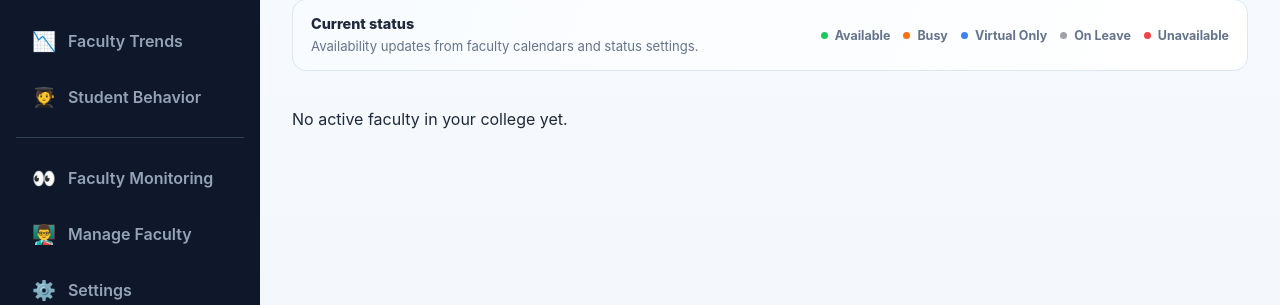
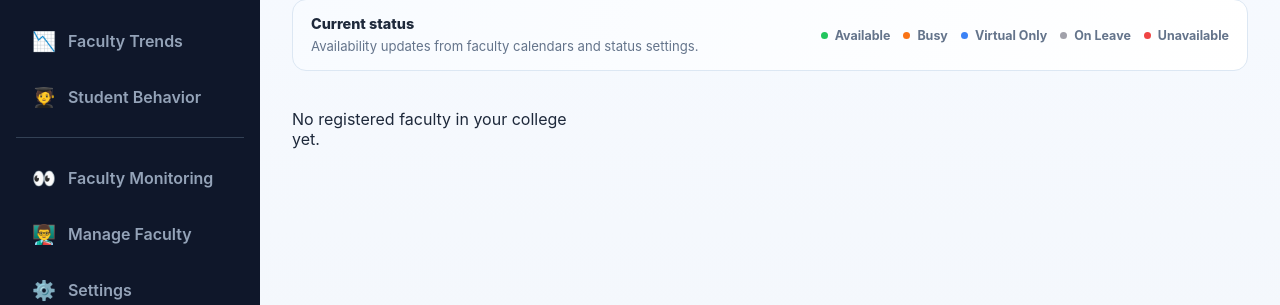
Before and after one commit to jgoleta/facsync, a Django app: template depthead/templates/depthead/facultyMonitoring.html in a window 1280 px wide. Shown: the part 173-478 px from the top of the page. Run offline with Django 5.2, Linux system fonts and the light colour scheme; the template is opened without the code that fills it, so the values that code supplies are empty.

Commit message:
renamed "active faculty" with "registered faculty" in some pages

```diff
--- a/depthead/static/depthead/js/facultyMonitoring.js
+++ b/depthead/static/depthead/js/facultyMonitoring.js
@@ -72,7 +72,7 @@ async function refreshFacultyMonitoring() {
 
     if (facultyList.length === 0) {
       grid.innerHTML =
-        '<p class="empty-state">No active faculty in your college yet.</p>';
+        '<p class="empty-state">No registered faculty in your college yet.</p>';
     } else {
       grid.innerHTML = facultyList.map(renderFacultyCard).join("");
     }
--- a/depthead/templates/depthead/adminDashboard.html
+++ b/depthead/templates/depthead/adminDashboard.html
@@ -47,7 +47,7 @@
                         {% endif %}
                     </div>
                     <div class="card">
-                        <h3>Active Faculty</h3>
+                        <h3>Registered Faculty</h3>
                         <p class="stat">{{ active_faculty_count }}</p>
                         <span class="trend">{{ available_now_pct }}% available now</span>
                     </div>
--- a/depthead/templates/depthead/adminFaculty.html
+++ b/depthead/templates/depthead/adminFaculty.html
@@ -95,7 +95,7 @@
           <div class="management-table-header">
             <div>
               <p class="section-kicker">College directory</p>
-              <h2>Active Faculty</h2>
+              <h2>Registered Faculty</h2>
             </div>
             <div class="management-table-header-actions">
               <a
@@ -194,7 +194,7 @@
               {% empty %}
               <tr>
                 <td colspan="5" class="empty-state">
-                  No active faculty accounts.
+                  No registered faculty accounts.
                 </td>
               </tr>
               {% endfor %}
--- a/depthead/templates/depthead/facultyMonitoring.html
+++ b/depthead/templates/depthead/facultyMonitoring.html
@@ -64,7 +64,7 @@
                     </div>
                 </div>
                 {% empty %}
-                <p class="empty-state">No active faculty in your college yet.</p>
+                <p class="empty-state">No registered faculty in your college yet.</p>
                 {% endfor %}
             </div>
         </main>
--- a/superadmin/static/superadmin/js/superadminDashboard.js
+++ b/superadmin/static/superadmin/js/superadminDashboard.js
@@ -37,7 +37,7 @@ document.addEventListener("DOMContentLoaded", () => {
                     <p class="stat">${data.total_consultations}</p>
                 </div>
                 <div class="card">
-                    <h3>Active Faculty</h3>
+                    <h3>Registered Faculty</h3>
                     <p class="stat">${data.active_faculty}</p>
                 </div>
                 <div class="card">
--- a/superadmin/templates/superadmin/superadminDashboard.html
+++ b/superadmin/templates/superadmin/superadminDashboard.html
@@ -101,7 +101,7 @@
                             <span class="trend">+12% this month</span>
                         </div>
                         <div class="card">
-                            <h3>Active Faculty</h3>
+                            <h3>Registered Faculty</h3>
                             <p class="stat">24</p>
                             <span class="trend">85% available now</span>
                         </div>
```
